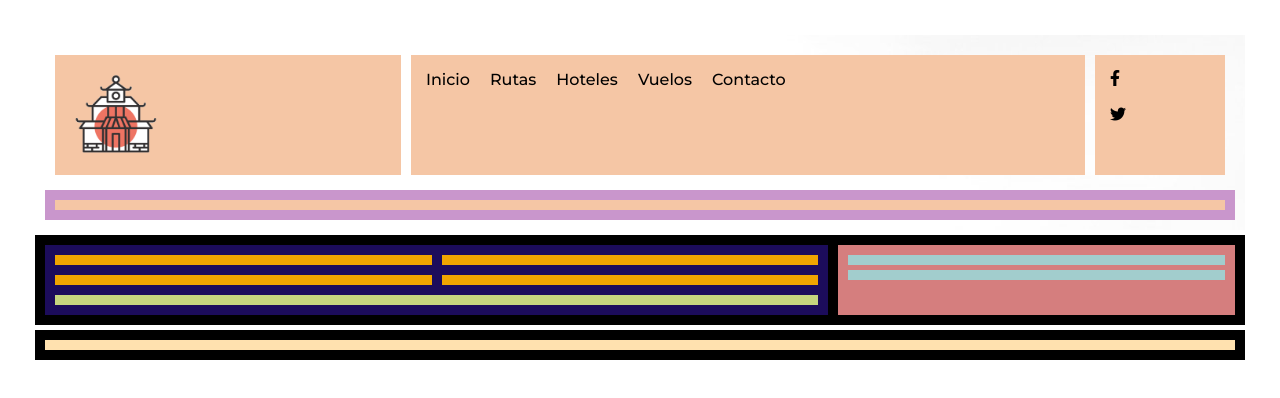
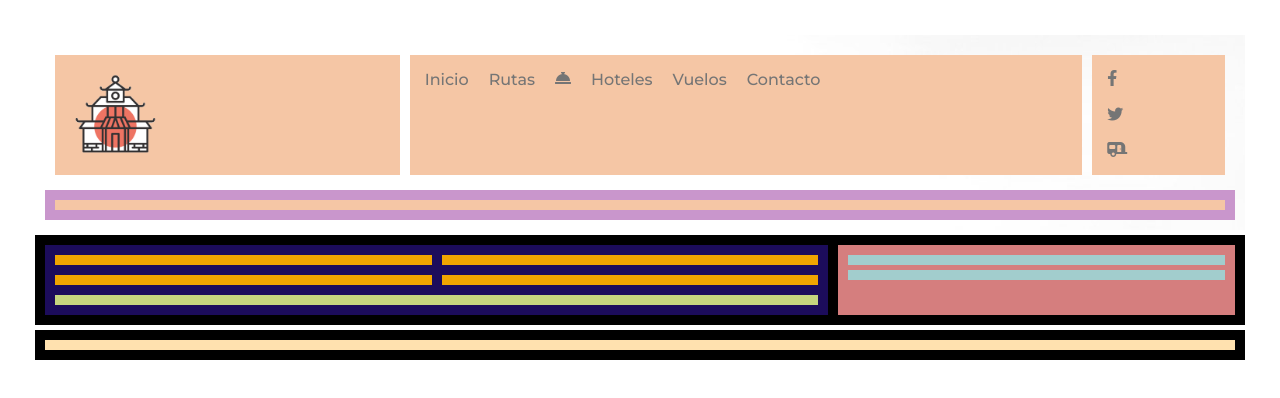
Before and after one commit to recasmir/flex, a plain HTML site: page flex-nivell2/index.html in a window 1280 px wide. Drawn offline with Linux system fonts and the light colour scheme.

Commit message:
commit grey menu

```diff
--- a/flex-nivell2/index.html
+++ b/flex-nivell2/index.html
@@ -15,6 +15,7 @@
     <title>Tourism - Japan</title>
 </head>
 <body>
+
 <div class="container">
     <header class="header">
         <div class="top">
@@ -22,8 +23,10 @@
                 <img class="logo-japan" src="img/logo.png" alt="tourism Japan logo">
             </div>
             <div class="menu">
+
                 <div class="menu-items">Inicio</div>
                 <div class="menu-items">Rutas</div>
+                <i class="fas fa-concierge-bell"></i>
                 <div class="menu-items">Hoteles</div>
                 <div class="menu-items">Vuelos</div>
                 <div class="menu-items">Contacto</div>
@@ -31,6 +34,8 @@
             <div class="search">
                 <i class="fab fa-facebook-f"></i>
                 <i class="fab fa-twitter"></i>
+                <i class="fas fa-caravan"></i>
+
             </div>
         </div>
         <div class="banner">
--- a/flex-nivell2/styles.css
+++ b/flex-nivell2/styles.css
@@ -8,6 +8,9 @@
 }
     .top{
         display: flex;
+    }
+    .top *{
+        color: #757575;
     }
         .logo{
             background-color: #F5C6A5;
```
